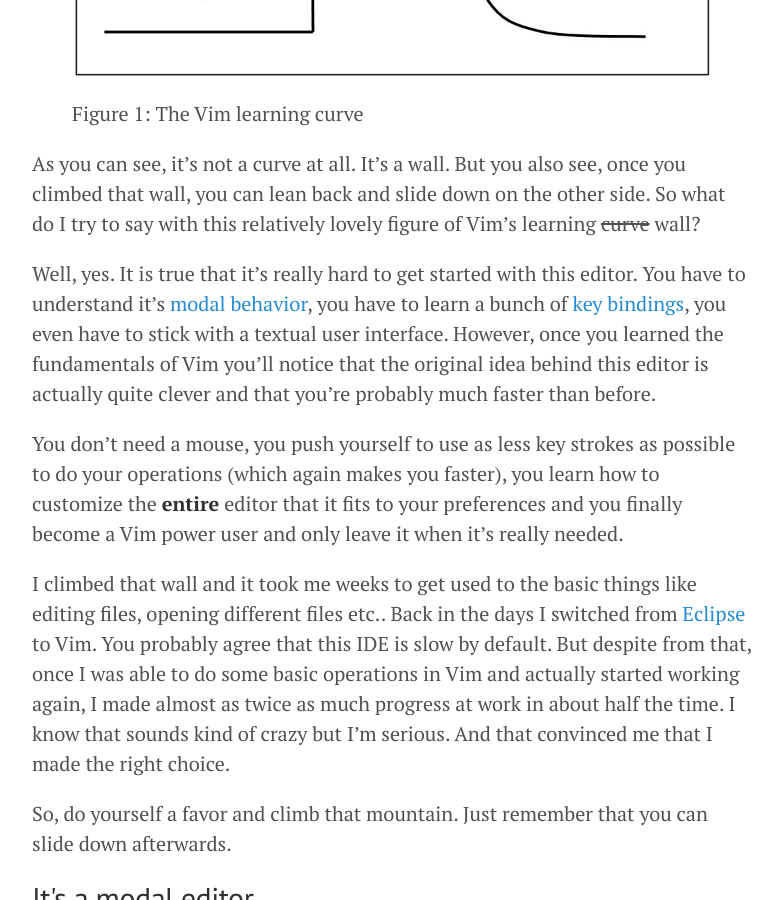
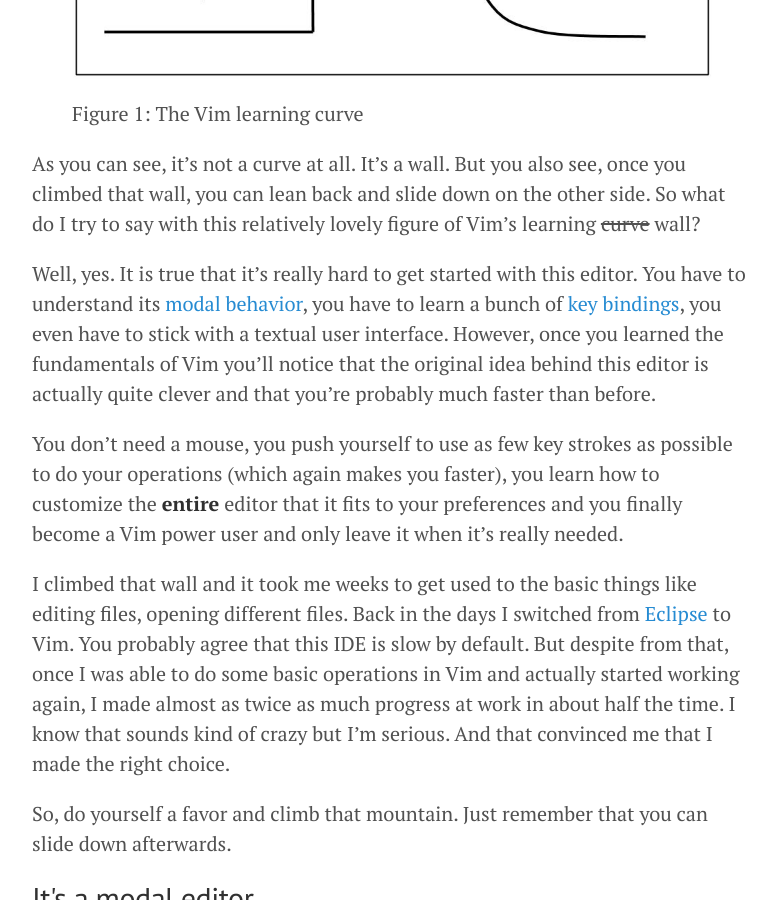
Before and after one commit to 0x-r4bbit/pascalprecht.github.io, a Jekyll site: the page built from _posts/2014-03-18-why-i-use-vim.md, in a window 1280 px wide and 900 px high, scrolled down 2029 px. Shown: the whole window, without its empty margins (248-1030 px from the left). Built offline with Jekyll 4.4.1, drawn with Linux system fonts in a browser that asks for light colours; Markdown is read by kramdown in place of the engine named in the settings; some of the changed text lies outside the part shown.

Commit message:
fixes some grammar issues [thanks dave!]

```diff
--- a/_posts/2014-03-18-why-i-use-vim.md
+++ b/_posts/2014-03-18-why-i-use-vim.md
@@ -33,11 +33,11 @@
 As you can see, it's not a curve at all. It's a wall. But you also see, once you climbed that wall, you can lean back and slide down on the other side. So what do I try to say with this relatively lovely figure of Vim's learning <s>curve</s> wall?
 
 
-Well, yes. It is true that it's really hard to get started with this editor. You have to understand it's <a href="#its-a-modal-editor">modal behavior</a>, you have to learn a bunch of <a href="#text-objects-and-motions">key bindings</a>, you even have to stick with a textual user interface. However, once you learned the fundamentals of Vim you'll notice that the original idea behind this editor is actually quite clever and that you're probably much faster than before.
+Well, yes. It is true that it's really hard to get started with this editor. You have to understand its <a href="#its-a-modal-editor">modal behavior</a>, you have to learn a bunch of <a href="#text-objects-and-motions">key bindings</a>, you even have to stick with a textual user interface. However, once you learned the fundamentals of Vim you'll notice that the original idea behind this editor is actually quite clever and that you're probably much faster than before.
 
-You don't need a mouse, you push yourself to use as less key strokes as possible to do your operations (which again makes you faster), you learn how to customize the <strong>entire</strong> editor that it fits to your preferences and you finally become a Vim power user and only leave it when it's really needed.
+You don't need a mouse, you push yourself to use as few key strokes as possible to do your operations (which again makes you faster), you learn how to customize the <strong>entire</strong> editor that it fits to your preferences and you finally become a Vim power user and only leave it when it's really needed.
 
-I climbed that wall and it took me weeks to get used to the basic things like editing files, opening different files etc.. Back in the days I switched from <a href="https://www.eclipse.org/">Eclipse</a> to Vim. You probably agree that this IDE is slow by default. But despite from that, once I was able to do some basic operations in Vim and actually started working again, I made almost as twice as much progress at work in about half the time. I know that sounds kind of crazy but I'm serious. And that convinced me that I made the right choice.
+I climbed that wall and it took me weeks to get used to the basic things like editing files, opening different files. Back in the days I switched from <a href="https://www.eclipse.org/">Eclipse</a> to Vim. You probably agree that this IDE is slow by default. But despite from that, once I was able to do some basic operations in Vim and actually started working again, I made almost as twice as much progress at work in about half the time. I know that sounds kind of crazy but I'm serious. And that convinced me that I made the right choice.
 
 So, do yourself a favor and climb that mountain. Just remember that you can slide down afterwards.
 
@@ -69,7 +69,7 @@
 
 Motions are in most cases the second part of an entire command you want to execute when working with Vim. You apply them during the so called **Operator-Pending Mode**, which is the little time frame where you apply a "target" to built-in commands such as `d`, `y` or `c`. Let's say you want to delete from the current cursor position <em>until</em> the next occurrence of the letter `r`. You do that with the `t` command which brings your cursor in front of the next occurrence of the given characer. So typing `dtr` in Normal Mode could be read as <em>Delete until next 'r'</em>. The basic pattern of the `d` command is `d{motion}` and you can use any kind of motion there.
 
-Text-objects can be used in context of motions. They are a bit more clever than normal motions because they can act in both "directions". For example, whereas the `w` command in Normal Mode is a motion to jump to the next word, `iw` is a text-object that operates <em>inside</em> the current word. Where "inside" means "this word excluding the surrounding spaces". So, to delete a word you can compose commands like `diw` or `daw` for <em>around</em> a word. There are text-objects for paragraphs (`ip`, `ap`), sentences (`is`, `as`), HTML tags (`it`, `at`) and Vim is even smart enough to act on the current function block (`i{`, `a{`).
+Text-objects can be used in context of motions. They are a bit more clever than normal motions because they can act in both "directions." For example, whereas the `w` command in Normal Mode is a motion to jump to the next word, `iw` is a text-object that operates <em>inside</em> the current word. Where "inside" means "this word excluding the surrounding spaces". So, to delete a word you can compose commands like `diw` or `daw` for <em>around</em> a word. There are text-objects for paragraphs (`ip`, `ap`), sentences (`is`, `as`), HTML tags (`it`, `at`) and Vim is even smart enough to act on the current function block (`i{`, `a{`).
 
 These are just a few of Vim's built-in text objects. Also, the examples I gave here are just very simple scenarios, I think you can imagine how powerful these commands could be when working on bigger texts and codes. In the end it's all about composability. Vim gives you literally a grammar so that you can edit your text with the speed of thought.
 
```
